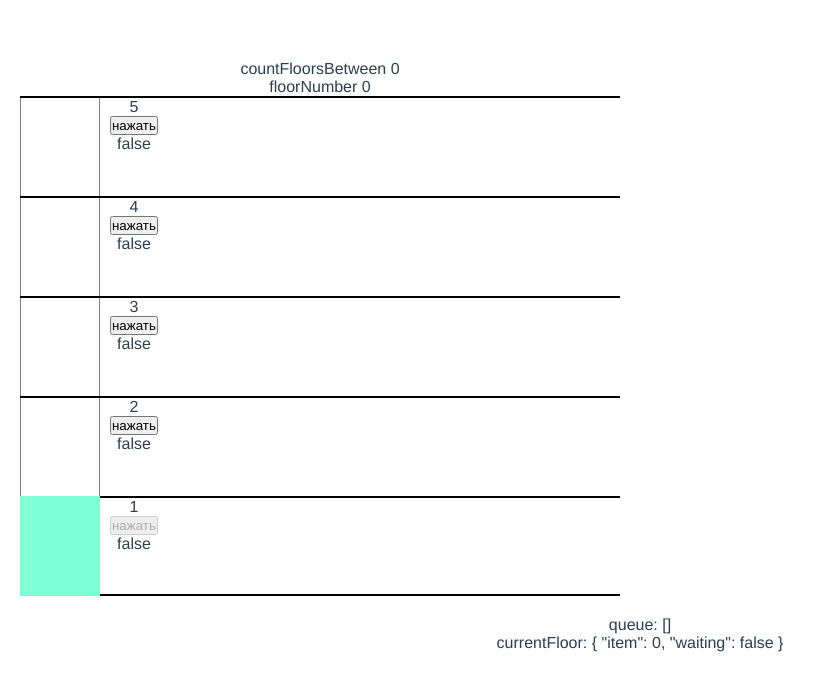
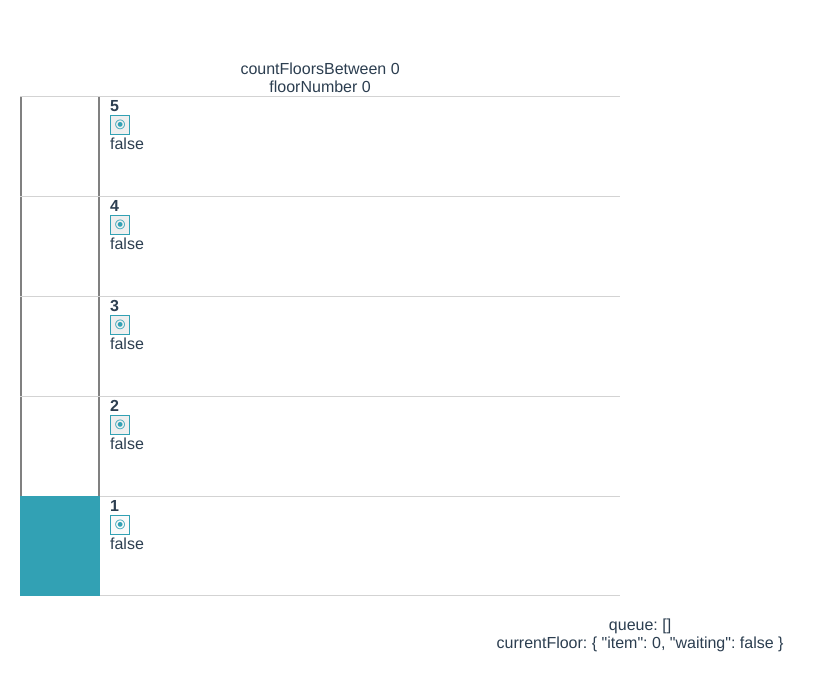
Before and after one commit to RustyTaz/elevator-app, a Vue app: page / in a window 1280 px wide. Shown: the top 690 px of the page, without its empty margins (0-825 px from the left). Built offline with nearby package versions, Linux system fonts and the light colour scheme.

Commit message:
added styles and arrow, some fixes

```diff
--- a/src/App.vue
+++ b/src/App.vue
@@ -58,10 +58,10 @@ methods: {
   callElevatorToFloor() {
       if(this.isGoing) return;
       this.isGoing = true;
-      this.countFloorsBetween = Math.abs(this.queue[0].item - this.currentFloor.item)
+      this.countFloorsBetween = this.queue[0].item - this.currentFloor.item
       setTimeout(() => {
             this.setCurrentFloor()
-      }, this.countFloorsBetween * 1000)
+      }, Math.abs(this.countFloorsBetween) * 1000)
   },
   setCurrentFloor() {
     this.currentFloor = {...this.queue[0]}
--- a/src/components/CabinItem.vue
+++ b/src/components/CabinItem.vue
@@ -1,40 +1,67 @@
 <template>
-    <div class="cabine" :style="{bottom: 100 * floorNumber + 'px', transition: countFloorsBetween + 's bottom linear'}" :class="{primary: currentFloor.waiting}">
-        {{queue.length ? queue[0].item + 1: ''}}
+	<div
+		class="cabine"
+		:style="{
+			bottom: 100 * floorNumber + 'px',
+			transition: Math.abs(countFloorsBetween) + 's bottom linear',
+		}"
+		:class="{ primary: currentFloor.waiting }"
+	>
+		<div>
+			<span>{{ whereCabibeGoing }}</span>
 		</div>
-    countFloorsBetween {{countFloorsBetween}} <br>
-    floorNumber {{floorNumber}}
+	</div>
+	countFloorsBetween {{ countFloorsBetween }} <br />
+	floorNumber {{ floorNumber }}
 </template>
 
 <script>
 export default {
-        name: 'cabin-item',
+	// ↓ ↑
+	name: "cabin-item",
 	props: {
 		queue: Array,
 		currentFloor: Object,
-            countFloorsBetween: Number
+		countFloorsBetween: Number,
 	},
 	computed: {
 		floorNumber() {
 			// todo: посмотреть еще
-                if(this.queue.length) return this.queue[0].item
-                if(this.currentFloor.item > 0) return this.currentFloor.item
-                return 0
+			if (this.queue.length) return this.queue[0].item;
+			if (this.currentFloor.item > 0) return this.currentFloor.item;
+			return 0;
+		},
+		whereCabibeGoing() {
+			if (!this.queue.length) return "";
+			else {
+				let result = this.queue[0].item + 1;
+				if (this.countFloorsBetween > 0) return result + "↑";
+				else return result + "↓";
 			}
-        }
-    }
+		},
+	},
+};
 </script>
 <style>
 .cabine {
 	height: 100px;
 	width: 80px;
-        background-color: aquamarine;
+	background-color: rgb(50, 161, 180);
 	position: absolute;
 	bottom: 0;
 	transition-delay: 0;
 }
 
 .cabine.primary {
-        background: red;
+	animation-name: blink;
+	animation-timing-function: linear;
+	animation-duration: 1s;
+	animation-iteration-count: infinite;
+}
+
+@keyframes blink {
+	50% {
+		opacity: 0.3;
+	}
 }
 </style>
--- a/src/components/FloorComponent.vue
+++ b/src/components/FloorComponent.vue
@@ -2,13 +2,13 @@
     <div class="floor">
         <div class="shahta"></div>
         <div class="floor-screen">
-            <span>{{floor.item + 1}}</span>
+            <span class="floor-number">{{floor.item + 1}}</span>
             <button
             class="floor-button"
             :class="{'floor-button-active': isWaitingCabine}"
             :disabled="currentFloor.item === floor.item || isWaitingCabine"
             @click="callElevator"
-            >нажать</button>
+            >⦿</button>
             {{isWaitingCabine}}
         </div>
     </div>
@@ -42,24 +42,50 @@
     .floor {
         height: 100px;
         width: 100%;
-        border-top: 2px solid black;
+        border-top: 1px solid lightgray;
         display: flex;
         gap: 10px;
     }
     .floor:last-child {
-        border-bottom: 2px solid black;
+        border-bottom: 1px solid lightgray;
     }
     .floor-screen {
         display: flex;
         flex-direction: column;
     }
+
+    .floor-button{
+        height: 20px;
+        width: 20px;
+        color:  rgb(50, 161, 180);
+        border: rgb(50, 161, 180) solid 1px;
+    }
+
+    .floor-button:hover{
+        background-color: rgb(204, 231, 233);
+    }
+
     .floor-button-active {
-        background-color: blue;
+
+        color:  rgb(243, 192, 53);
+        border: rgb(243, 192, 53) solid 1px;
+    }
+    .floor-number{
+        font-weight: 600;
+        text-align: left;
     }
     .shahta {
         width: 80px;
         height: 100%;
-        border-left: 1px solid gray;
-        border-right: 1px solid gray;
+        border-left: 2px solid gray;
+        border-right: 2px solid gray;
     }
 </style>
+
+whereCabibeGoing(){
+            if(this.currentFloor.item>queue[0].item){
+
+                return this.cabineScoreboard= "↓ " + queue[0].item + 1;
+            } else
+            return this.cabineScoreboard= "↑ " + queue[0].item + 1;
+        }
```
Lines whose indentation alone changed are shown as unchanged.
